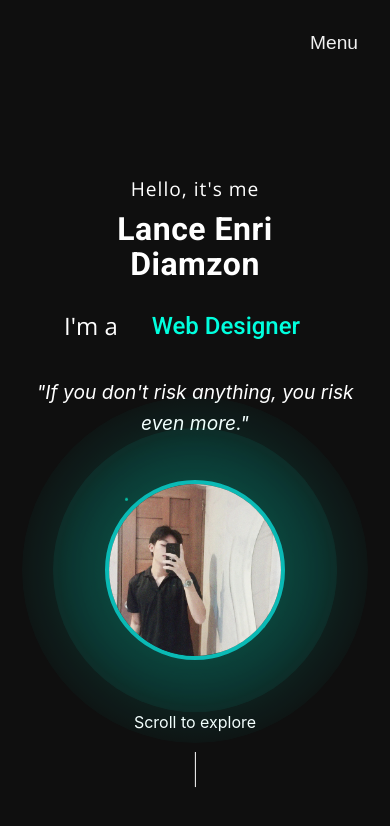
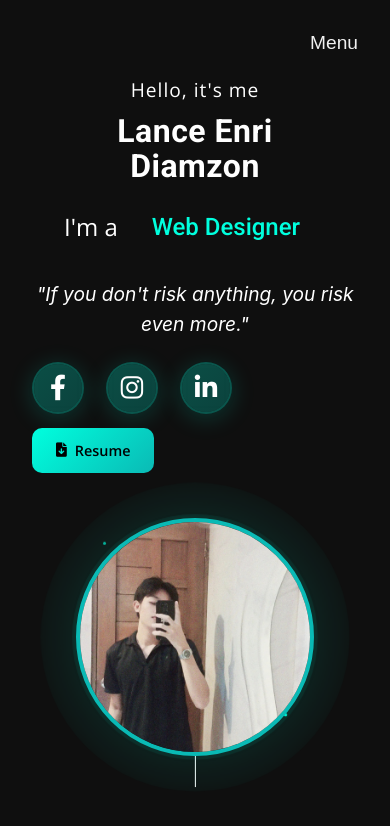
Before and after one commit to Renazmi/BasicWebDevelopmentRefresher, a plain HTML site: page index.html in a window 390 px wide. Shown: the top 826 px of the page. Drawn offline with nearby package versions, Linux system fonts and the light colour scheme; animation ran at ten frames a second.

Commit message:
Overwrite repo with local project

```diff
--- a/index.html
+++ b/index.html
@@ -46,6 +46,16 @@
                         <span class="typing-text" id="typing-text">Web Developer</span>
                     </div>
                     <p class="hero-tagline">"If you don't risk anything, you risk even more."</p>
+                    <div class="hero-social-buttons redesigned">
+                        <a href="https://facebook.com/" class="social-btn facebook" target="_blank" rel="noopener" title="Facebook"><i class="fab fa-facebook-f"></i></a>
+                        <a href="https://instagram.com/" class="social-btn instagram" target="_blank" rel="noopener" title="Instagram"><i class="fab fa-instagram"></i></a>
+                        <a href="https://linkedin.com/" class="social-btn linkedin" target="_blank" rel="noopener" title="LinkedIn"><i class="fab fa-linkedin-in"></i></a>
+                    </div>
+                    <div class="hero-resume-btn redesigned">
+                        <button class="resume-btn" id="download-resume-btn" type="button">
+                            <i class="fas fa-file-download"></i> Resume
+                        </button>
+                    </div>
                 </div>
                 <div class="hero-right">
                     <div class="profile-container">
--- a/script.js
+++ b/script.js
@@ -495,6 +495,37 @@ document.addEventListener('DOMContentLoaded', () => {
     initContactAnimations();
     setupInfiniteCarousels();
     setupProjectSlider();
+
+    // Force download for Resume button
+    const resumeBtn = document.getElementById('download-resume-btn');
+    if (resumeBtn) {
+        resumeBtn.addEventListener('click', function(e) {
+            // GSAP animation like comment post
+            gsap.from(resumeBtn, {
+                opacity: 0,
+                y: -20,
+                duration: 0.5,
+                ease: 'power2.out'
+            });
+            // Ripple effect (optional, can be removed if you want only GSAP)
+            const rect = resumeBtn.getBoundingClientRect();
+            const ripple = document.createElement('span');
+            ripple.className = 'ripple';
+            ripple.style.left = (e.clientX - rect.left) + 'px';
+            ripple.style.top = (e.clientY - rect.top) + 'px';
+            ripple.style.width = ripple.style.height = Math.max(rect.width, rect.height) + 'px';
+            resumeBtn.appendChild(ripple);
+            setTimeout(() => ripple.remove(), 500);
+            // Force download
+            e.preventDefault();
+            const link = document.createElement('a');
+            link.href = 'files/Lance Enri Diamzon.pdf';
+            link.setAttribute('download', 'Lance Enri Diamzon.pdf');
+            document.body.appendChild(link);
+            link.click();
+            document.body.removeChild(link);
+        });
+    }
 });
 
 // Function to create a new comment element
--- a/styles.css
+++ b/styles.css
@@ -180,16 +180,16 @@ body {
 
 .profile-container {
     position: relative;
-    width: 300px;
-    height: 300px;
+    width: 396px;
+    height: 396px;
     display: flex;
     justify-content: center;
     align-items: center;
 }
 
 .profile-picture {
-    width: 250px;
-    height: 250px;
+    width: 330px;
+    height: 330px;
     border-radius: 50%;
     object-fit: cover;
     border: 4px solid #0ABAB5;
@@ -201,8 +201,8 @@ body {
 .profile-container::before {
     content: '';
     position: absolute;
-    width: 280px;
-    height: 280px;
+    width: 374px;
+    height: 374px;
     border-radius: 50%;
     background: radial-gradient(circle, rgba(0, 255, 222, 0.4) 0%, rgba(0, 255, 222, 0.2) 40%, rgba(0, 255, 222, 0.1) 70%, transparent 100%);
     z-index: 1;
@@ -212,8 +212,8 @@ body {
 .profile-container::after {
     content: '';
     position: absolute;
-    width: 320px;
-    height: 320px;
+    width: 440px;
+    height: 440px;
     border-radius: 50%;
     background: radial-gradient(circle, rgba(0, 255, 222, 0.2) 0%, rgba(0, 255, 222, 0.1) 50%, transparent 80%);
     z-index: 2;
@@ -305,13 +305,23 @@ body {
     }
 
     .profile-container {
-        width: 200px;
-        height: 200px;
+        width: 264px;
+        height: 264px;
     }
 
     .profile-picture {
-        width: 180px;
-        height: 180px;
+        width: 238px;
+        height: 238px;
+    }
+
+    .profile-container::before {
+        width: 242px;
+        height: 242px;
+    }
+
+    .profile-container::after {
+        width: 286px;
+        height: 286px;
     }
 }
 
@@ -1946,3 +1956,104 @@ html {
         font-size: 0.9rem;
     }
 }
+
+/* Redesigned Social and Resume Buttons in Hero Section */
+.hero-social-buttons.redesigned {
+  display: flex;
+  gap: 22px;
+  margin-top: 22px;
+  margin-bottom: 14px;
+  justify-content: flex-start;
+}
+.social-btn {
+  display: flex;
+  align-items: center;
+  justify-content: center;
+  width: 52px;
+  height: 52px;
+  border-radius: 50%;
+  background: rgba(0,255,222,0.10);
+  color: #fff;
+  font-size: 1.6rem;
+  box-shadow: 0 4px 24px 0 rgba(0,255,222,0.18), 0 1.5px 8px 0 rgba(0,0,0,0.10);
+  border: 2.5px solid rgba(0,255,222,0.22);
+  backdrop-filter: blur(4px);
+  transition: background 0.18s, color 0.18s, box-shadow 0.18s, border 0.18s, transform 0.18s;
+  position: relative;
+  overflow: hidden;
+  text-decoration: none !important;
+}
+.social-btn:before {
+  content: '';
+  position: absolute;
+  top: 0; left: 0; right: 0; bottom: 0;
+  border-radius: 50%;
+  opacity: 0.18;
+  pointer-events: none;
+  background: linear-gradient(135deg, #00FFDE 0%, #00bfae 100%);
+  z-index: 0;
+}
+.social-btn i {
+  position: relative;
+  z-index: 1;
+}
+.social-btn.facebook:hover {
+  background: #1877f2;
+  color: #fff;
+  border-color: #1877f2;
+  transform: scale(1.08);
+}
+.social-btn.instagram:hover {
+  background: radial-gradient(circle at 30% 110%, #fdf497 0%, #fd5949 45%, #d6249f 60%, #285AEB 90%);
+  color: #fff;
+  border-color: #d6249f;
+  transform: scale(1.08);
+}
+.social-btn.linkedin:hover {
+  background: #0077b5;
+  color: #fff;
+  border-color: #0077b5;
+  transform: scale(1.08);
+}
+.hero-resume-btn.redesigned {
+  margin-top: 12px;
+  display: flex;
+  justify-content: flex-start;
+}
+.resume-btn {
+  background: linear-gradient(135deg, #00FFDE, #0ABAB5);
+  color: #000;
+  border: none;
+  padding: 1rem 2rem;
+  border-radius: 10px;
+  font-size: 1rem;
+  font-weight: 600;
+  cursor: pointer;
+  transition: all 0.3s ease;
+  display: flex;
+  align-items: center;
+  gap: 0.5rem;
+  font-family: 'Open Sans', sans-serif;
+  box-shadow: none;
+  text-decoration: none !important;
+  position: relative;
+  overflow: hidden;
+}
+.resume-btn:hover {
+  transform: translateY(-2px);
+  box-shadow: 0 8px 25px rgba(0, 255, 222, 0.3);
+  background: linear-gradient(135deg, #00FFDE, #0ABAB5);
+  color: #000;
+}
+.resume-btn:active {
+  transform: scale(0.95);
+}
+.resume-btn i {
+  font-size: 0.9rem;
+}
+@media (max-width: 480px) {
+  .resume-btn {
+    padding: 0.8rem 1.5rem;
+    font-size: 0.9rem;
+  }
+}
```
Also changed, not shown: 1 other file.
